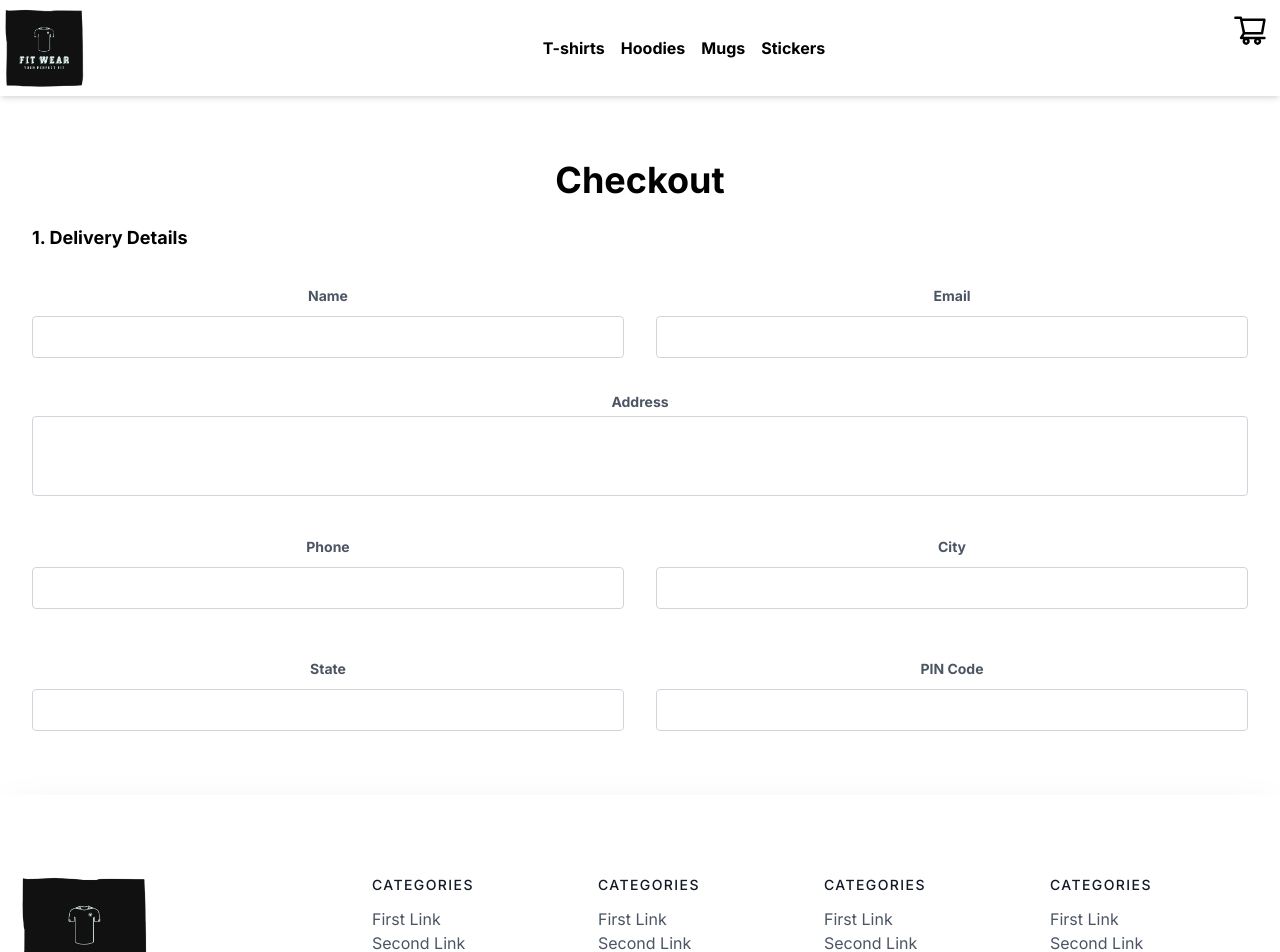
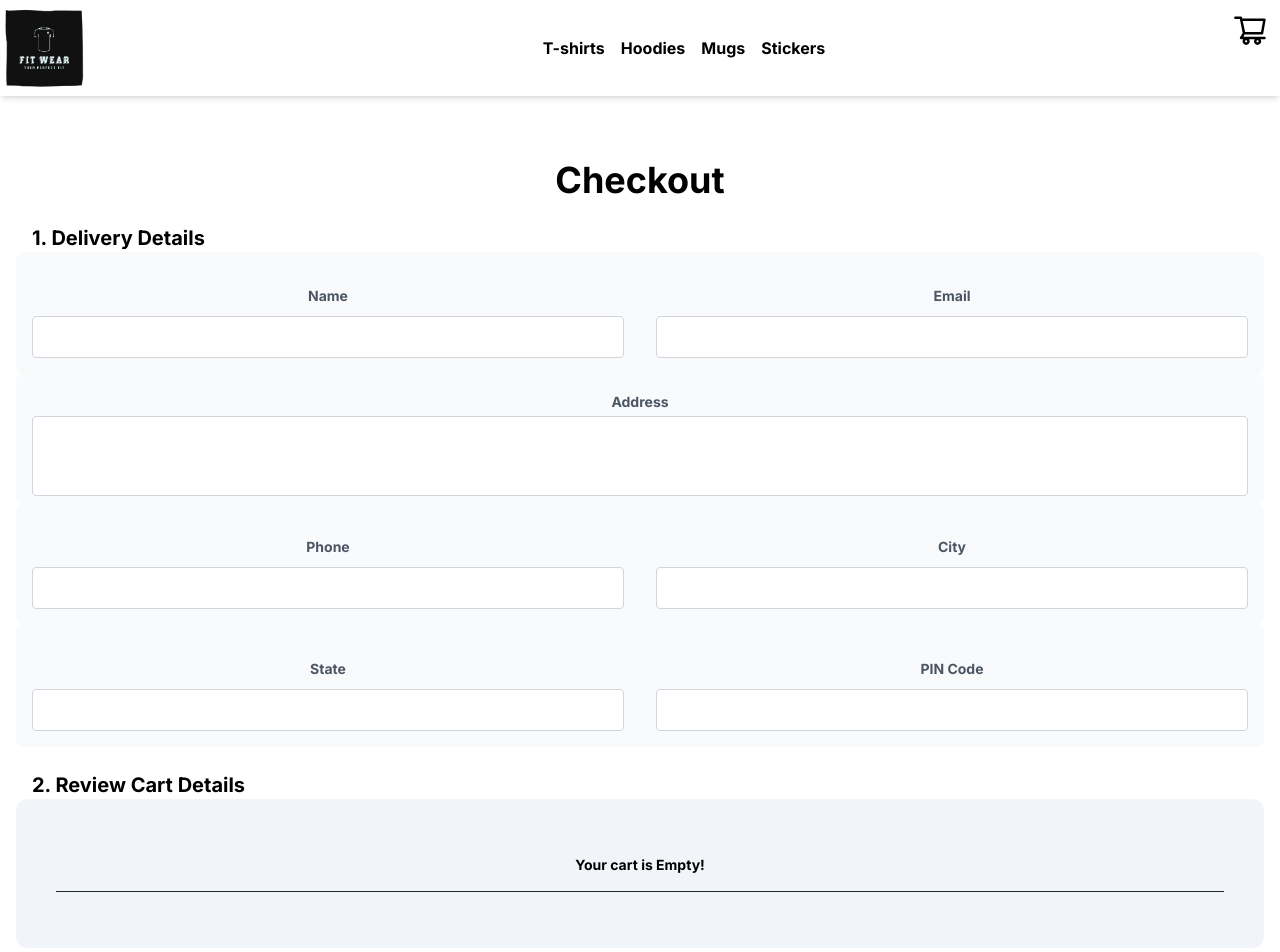
Before and after one commit to salman-d-dev/FitWear, a Next.js app: page /checkout in a window 1280 px wide. Shown: the top 952 px of the page. Built offline with nearby package versions, Linux system fonts and the light colour scheme.

Commit message:
Checkout page complete, and navbar modified a bit

```diff
--- a/src/app/checkout/page.js
+++ b/src/app/checkout/page.js
@@ -1,55 +1,98 @@
-import React from 'react'
+"use client"
+import {React, useContext} from 'react';
+import { CartContext } from '../context/CartContext';
+import { AiOutlineShoppingCart, AiFillCloseCircle, AiFillPlusCircle, AiFillMinusCircle } from "react-icons/ai";
+import {BsFillBagCheckFill} from "react-icons/bs";
+import Link from 'next/link';
 
 const Checkout = () => {
+
+  const {cart, addToCart, removeFromCart,subTotal} = useContext(CartContext);
+
   return (
-    <div className='my-8 text-center text-4xl font-bold p-4  slate-300'>
+    <div className='my-8 text-center text-4xl font-bold p-4'>
       <h1 className='my-4'>
         Checkout
       </h1>
-      <div className='text-left mt-6 text-lg px-4'>
-
+      <div className='text-left mt-6 text-xl px-4'>
         <h2>1. Delivery Details</h2>
       </div>
-      <div className="flex justify-evenly items-center  pink-200">
+      <div className="flex justify-evenly items-center bg-slate-50 rounded-lg">
       <div className=" m-4 w-1/2">
         <label htmlFor="name" className="leading-7 text-sm text-gray-600">Name</label>
-        <input type="name" id="name" name="name" className="w-full  white rounded border border-gray-300 focus:border-indigo-500 focus:ring-2 focus:ring-indigo-200 text-base outline-none text-gray-700 py-1 px-3 leading-8 transition-colors duration-200 ease-in-out"/>
+        <input type="name" id="name" name="name" className="w-full  rounded border border-gray-300 focus:border-indigo-500 focus:ring-2 focus:ring-indigo-200 text-base outline-none text-gray-700 py-1 px-3 leading-8 transition-colors duration-200 ease-in-out"/>
         </div>
       <div className=" m-4 w-1/2">
         <label htmlFor="email" className="leading-7 text-sm text-gray-600">Email</label>
-        <input type="email" id="email" name="email" className="w-full  white rounded border border-gray-300 focus:border-indigo-500 focus:ring-2 focus:ring-indigo-200 text-base outline-none text-gray-700 py-1 px-3 leading-8 transition-colors duration-200 ease-in-out"/>
+        <input type="email" id="email" name="email" className="w-full  rounded border border-gray-300 focus:border-indigo-500 focus:ring-2 focus:ring-indigo-200 text-base outline-none text-gray-700 py-1 px-3 leading-8 transition-colors duration-200 ease-in-out"/>
         </div>
 
       </div>
-      <div className=' yellow-100 px-4'>
+      <div className='px-4 bg-slate-50 rounded-lg'>
         <label htmlFor="address" className="leading-7 text-sm text-gray-600">Address</label>
-        <textarea id="address" name="address" className="w-full  white rounded border border-gray-300 focus:border-indigo-500 focus:ring-2 focus:ring-indigo-200 h-20 text-base outline-none text-gray-700 py-1 px-3 resize-none leading-6 transition-colors duration-200 ease-in-out"></textarea>
+        <textarea id="address" name="address" className="w-full  rounded border border-gray-300 focus:border-indigo-500 focus:ring-2 focus:ring-indigo-200 h-20 text-base outline-none text-gray-700 py-1 px-3 resize-none leading-6 transition-colors duration-200 ease-in-out"></textarea>
       </div>
 
-      <div className="flex justify-evenly items-center  pink-200">
+      <div className="flex justify-evenly items-center bg-slate-50 rounded-lg">
       <div className=" m-4 w-1/2">
         <label htmlFor="phone" className="leading-7 text-sm text-gray-600">Phone</label>
-        <input type="text"  id="phone" name="phone" className="w-full  white rounded border border-gray-300 focus:border-indigo-500 focus:ring-2 focus:ring-indigo-200 text-base outline-none text-gray-700 py-1 px-3 leading-8 transition-colors duration-200 ease-in-out"/>
+        <input type="text"  id="phone" name="phone" className="w-full  rounded border border-gray-300 focus:border-indigo-500 focus:ring-2 focus:ring-indigo-200 text-base outline-none text-gray-700 py-1 px-3 leading-8 transition-colors duration-200 ease-in-out"/>
         </div>
       <div className=" m-4 w-1/2">
         <label htmlFor="city" className="leading-7 text-sm text-gray-600">City</label>
-        <input type="text" id="city" name="city" className="w-full  white rounded border border-gray-300 focus:border-indigo-500 focus:ring-2 focus:ring-indigo-200 text-base outline-none text-gray-700 py-1 px-3 leading-8 transition-colors duration-200 ease-in-out"/>
+        <input type="text" id="city" name="city" className="w-full  rounded border border-gray-300 focus:border-indigo-500 focus:ring-2 focus:ring-indigo-200 text-base outline-none text-gray-700 py-1 px-3 leading-8 transition-colors duration-200 ease-in-out"/>
         </div>
 
       </div>
-      <div className="flex justify-evenly items-center  pink-200">
+      <div className="flex justify-evenly items-center bg-slate-50 rounded-lg">
       <div className=" m-4 w-1/2">
         <label htmlFor="state" className="leading-7 text-sm text-gray-600">State</label>
-        <input type="state" id="state" name="state" className="w-full  white rounded border border-gray-300 focus:border-indigo-500 focus:ring-2 focus:ring-indigo-200 text-base outline-none text-gray-700 py-1 px-3 leading-8 transition-colors duration-200 ease-in-out"/>
+        <input type="state" id="state" name="state" className="w-full  rounded border border-gray-300 focus:border-indigo-500 focus:ring-2 focus:ring-indigo-200 text-base outline-none text-gray-700 py-1 px-3 leading-8 transition-colors duration-200 ease-in-out"/>
         </div>
       <div className=" m-4 w-1/2">
         <label htmlFor="pinCode" className="leading-7 text-sm text-gray-600">PIN Code</label>
-        <input type="pinCode" id="pinCode" name="pinCode" className="w-full  white rounded border border-gray-300 focus:border-indigo-500 focus:ring-2 focus:ring-indigo-200 text-base outline-none text-gray-700 py-1 px-3 leading-8 transition-colors duration-200 ease-in-out"/>
+        <input type="pinCode" id="pinCode" name="pinCode" className="w-full  rounded border border-gray-300 focus:border-indigo-500 focus:ring-2 focus:ring-indigo-200 text-base outline-none text-gray-700 py-1 px-3 leading-8 transition-colors duration-200 ease-in-out"/>
         </div>
 
       </div>
+      <div className='text-left mt-6 text-xl px-4'>
+        <h2>2. Review Cart Details</h2>
+      </div>
+      <div className='bg-slate-100 p-10 rounded-xl'>
 
-    </div>
+        <ol className="list-decimal font-semibold text-sm border-b border-gray-800 ">
+          {Object.keys(cart).length == 0 && <div className="my-4 font-bold text-center text-sm">
+            Your cart is Empty!
+            </div>}
+          {Object.keys(cart).map((k)=>{return <li key={k}>
+            <div className="flex text-sm space-x-10">
+              <div className="font-semibold my-5">
+                {cart[k].name}
+              </div>
+              <div className="font-semibold flex items-center justify-center">
+                ₹{cart[k].price}
+              </div>
+
+              <div className="flex items-center justify-center font-semibold">X
+              <AiFillMinusCircle className="cursor-pointer mx-1 text-lg text-indigo-500" onClick={()=>{removeFromCart(k, 1 , cart[k].price, cart[k].name, cart[k].size, cart[k].variant)}}/>{cart[k].qty}<AiFillPlusCircle className="cursor-pointer mx-1 text-lg text-indigo-500" onClick={()=>{addToCart(k, 1 , cart[k].price, cart[k].name, cart[k].size, cart[k].variant)}}/>
+              </div>
+            </div>
+          </li> })}
+
+        </ol>
+        <div className='flex justify-between md:justify-evenly pt-4 items-center'>
+        {!(Object.keys(cart).length ==0) &&
+        (<>
+          <h3 className='text-left text-lg '>
+            Total: ₹{subTotal}
+            </h3>
+        <button className=" flex px-2 py-1 items-center justify-center text-white bg-indigo-500 border-0 focus:outline-none hover:bg-indigo-600 rounded text-sm w-1/8"><BsFillBagCheckFill className='block'/>Pay ₹{subTotal}</button>
+        </>)
+        }
+        </div>
+        </div>
+      </div>
+
   )
 }
 
--- a/src/app/components/Navbar.js
+++ b/src/app/components/Navbar.js
@@ -69,7 +69,7 @@ const Navbar = () => {
 
       <div className="cartBar w-72 h-full fixed top-0 right-0 bg-cyan-100 p-10 px-8 z-50 ">
         <h2 className="font-bold text-xl text-center">Shopping Cart</h2>
-        <ol className="list-decimal font-semibold">
+        <ol className="list-decimal font-semibold border-b border-gray-800">
           {Object.keys(cart).length == 0 && <div className="my-4 font-bold text-center text-sm">
             Your cart is Empty!
             </div>}
@@ -85,6 +85,9 @@ const Navbar = () => {
           </li> })}
 
         </ol>
+        <div className="text-lg font-bold ">
+          Total: ₹{subTotal}
+        </div>
         <span className="absolute top-1.5 right-2.5 text-xl cursor-pointer text-indigo-800" onClick={toggleCart}>
           <AiFillCloseCircle />
         </span>
```
